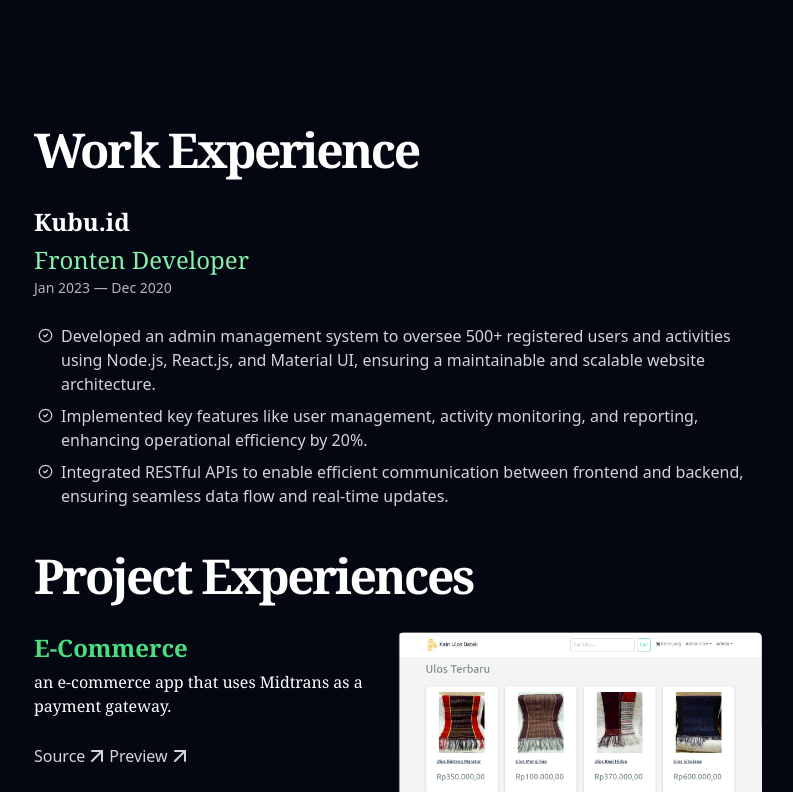
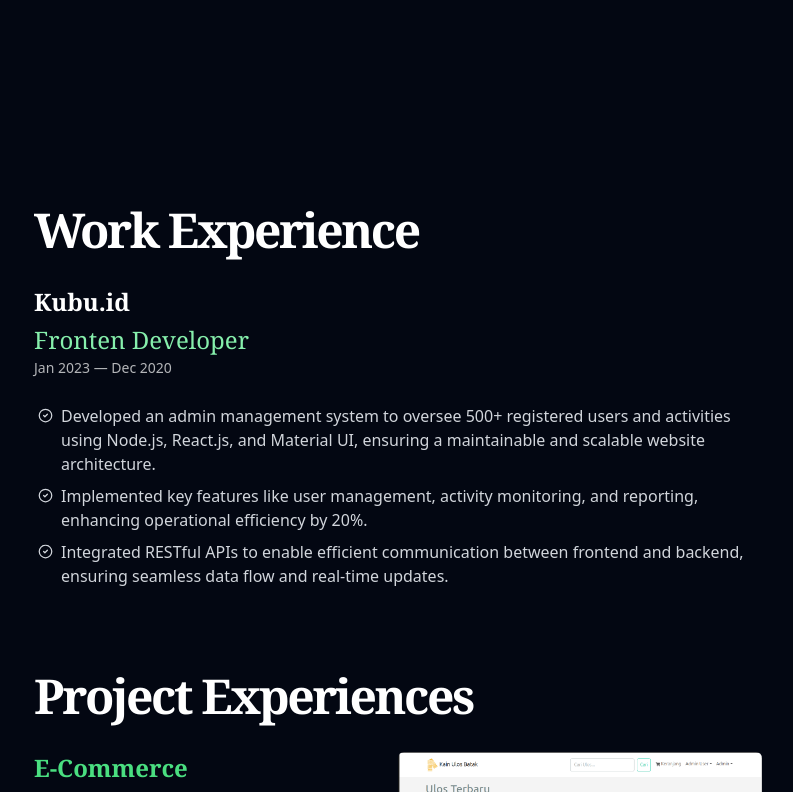
Before and after one commit to Allfin/next-portfolio, a Next.js app: page / in a window 1280 px wide. Shown: the part 726-1518 px from the top of the page, without its empty margins (242-1035 px from the left). Built offline with nearby package versions, Linux system fonts and the light colour scheme.

Commit message:
style: add margin top and bottom

```diff
--- a/components/Experience.tsx
+++ b/components/Experience.tsx
@@ -3,7 +3,7 @@ import { CircleCheck } from "lucide-react";
 
 const Experience = () => {
   return (
-    <section>
+    <section className="my-20">
       <h1 className="text-4xl md:text-5xl font-serif font-bold tracking-tighter text-white mb-8">
         Work Experience
       </h1>
```
